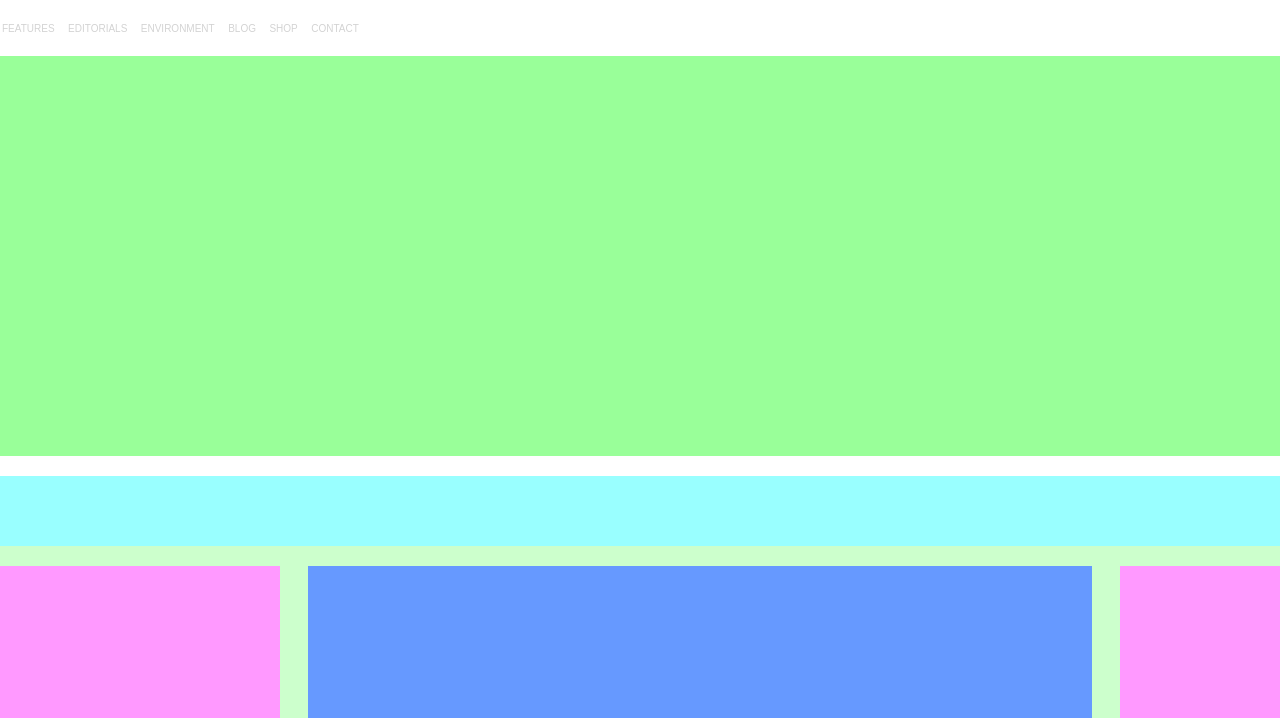
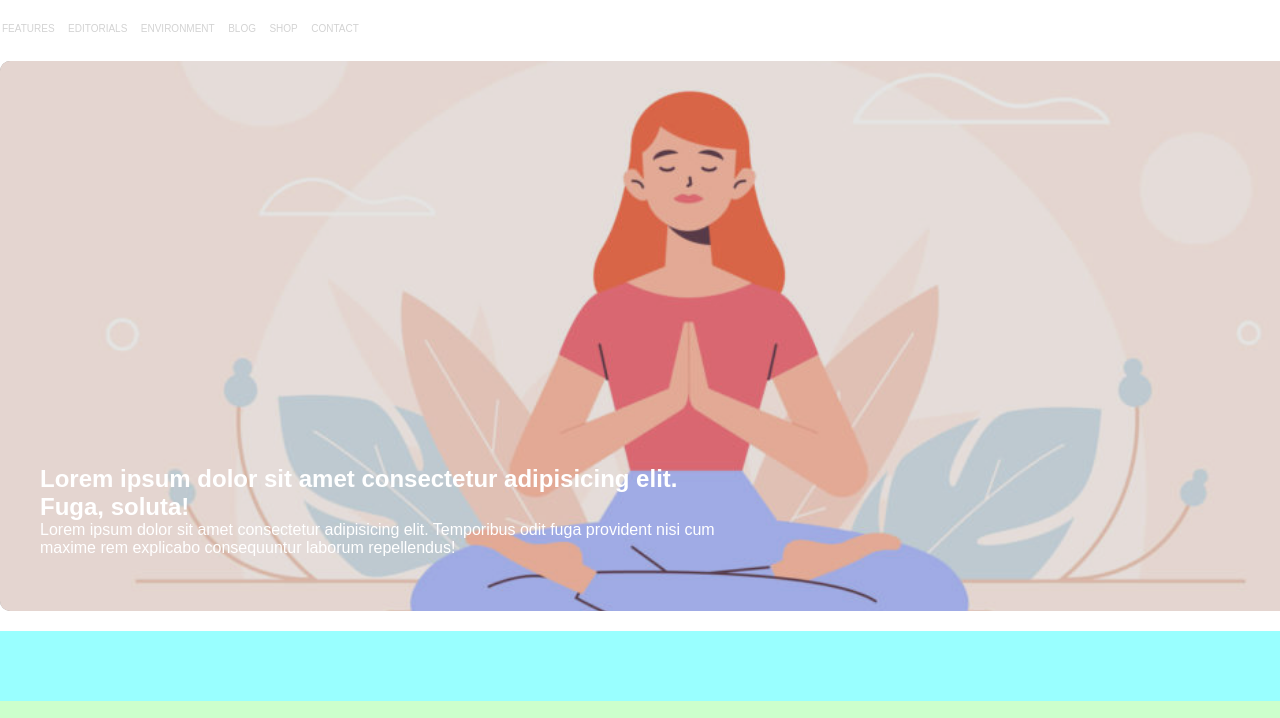
Before and after one commit to Rostrv/htmlcss-wp, a plain HTML site: page index.html in a window 1280 px wide. Shown: the part 53-771 px from the top of the page. Drawn offline with Linux system fonts and the light colour scheme.

Commit message:
terminato banner

```diff
--- a/index.html
+++ b/index.html
@@ -1,5 +1,6 @@
 <!DOCTYPE html>
 <html lang="en">
+
 <head>
     <meta charset="UTF-8">
     <meta http-equiv="X-UA-Compatible" content="IE=edge">
@@ -7,6 +8,7 @@
     <title>Struttura</title>
     <link rel="stylesheet" href="style.css">
 </head>
+
 <body>
 
     <header class="site_header">
@@ -21,8 +23,15 @@
 
         </nav>
     </header>
-    <section class="first_content">
-        <img src="./img/" alt="">
+    <section class="banner">
+        <img src="./img/banner.jpg" alt="banner" class="hero_image">
+        <div class="banner_text">
+            <div id="text">
+                <h1>Lorem ipsum dolor sit amet consectetur adipisicing elit. Fuga, soluta!</h1>
+                <p>Lorem ipsum dolor sit amet consectetur adipisicing elit. Temporibus odit fuga provident nisi cum
+                    maxime rem explicabo consequuntur laborum repellendus!</p>
+            </div>
+        </div>
     </section>
 
     <main class="site_main clearfix">
@@ -34,4 +43,5 @@
 
     <footer class="site_footer"></footer>
 </body>
+
 </html>
--- a/style.css
+++ b/style.css
@@ -28,13 +28,32 @@ button{
 }
 
 
-.first_content{
-     background-color:#99ff99;
+.banner{
+     background-color:grey;
      width: 100%;
-     height: 400px;
-     margin-top: 20px;
+     height: 550px;
+     margin-top: 25px;
      margin-bottom: 20px;
+     border-radius: 10px;
 
+}
+
+.hero_image{
+     width: 100%;
+     height: 550px;
+     object-fit: cover;
+     border-radius: 10px;
+     opacity: 0.8;
+
+}
+
+.banner_text{
+     color: white;
+     width:50%;
+     height:fit-content;
+     position: relative;
+     bottom: 150px;
+     left: 40px;
 }
 
 .site_main{
```
